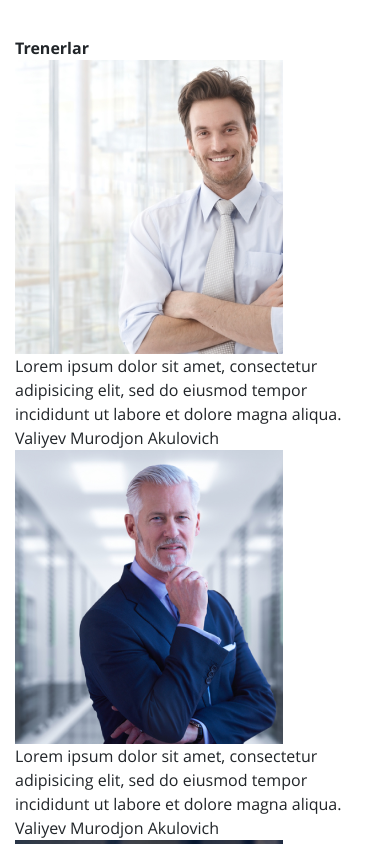
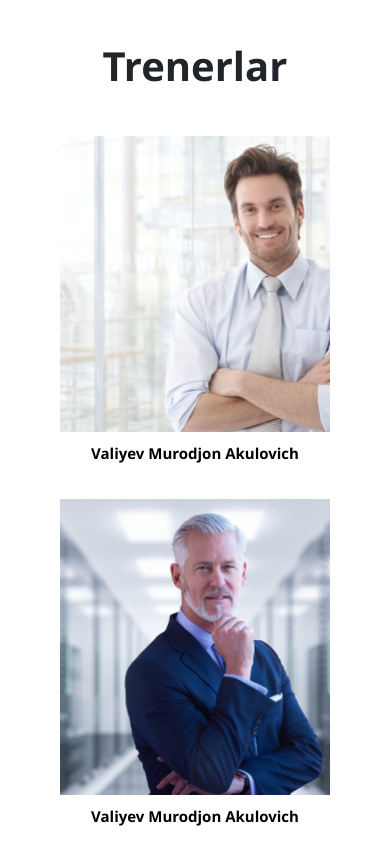
Before and after one commit to Navruz-Halimov/Jurnalists, a Nuxt app: page /about in a window 390 px wide. Shown: the part 2540-3384 px from the top of the page. Built offline with nearby package versions, Linux system fonts and the light colour scheme; what vue-backtotop would draw is missing.

Commit message:
added about page

```diff
--- a/assets/scss/base/_typography.scss
+++ b/assets/scss/base/_typography.scss
@@ -5,7 +5,7 @@ h1, h2, h3, h4, h5, h6 {
 
 a {
 	text-decoration: none;
-	transition: all .3s;
+	transition: all .2s;
 }
 
 ul, li {
--- a/assets/scss/main.scss
+++ b/assets/scss/main.scss
@@ -20,3 +20,4 @@
 @import "pages/compitition";
 @import "pages/guides";
 @import "pages/about";
+@import "pages/treninglar"
--- a/assets/scss/pages/_about.scss
+++ b/assets/scss/pages/_about.scss
@@ -55,6 +55,75 @@
     margin-bottom: 80px;
     &__title {
       font-weight: 700;
+      text-align: center;
+      font-size: 40px;
+      padding-bottom: 40px;
+    }
+    &__item {
+      margin-bottom: 35px;
+    }
+    &__img {
+      position: relative;
+
+      &:after {
+        content: "";
+        position: absolute;
+        top: 0;
+        bottom: 0;
+        right: 0;
+        left: 0;
+        background: rgba(30, 67, 131, 0.7);
+        transition: all .4s;
+        opacity: 0;
+      }
+      &:hover {
+        .trainers__text {
+          opacity: 1;
+        }
+        &:after {
+          opacity: 1;
+        }
+      }
+      img {
+        width: 100%;
+      }
+    }
+    &__text {
+      position: absolute;
+      bottom: 15px;
+      font-size: 14px;
+      color: #FFFFFF;
+      padding: 0 10px;
+      opacity: 0;
+      transition: all .4s;
+      z-index: 1;
+    }
+    &__name {
+      font-weight: bold;
+      font-size: 20px;
+      color: #000;
+      padding-top: 10px;
+      display: block;
+
+      &:hover {
+        color: #0094FF;
+        text-decoration: none;
+      }
+    }
+  }
+
+  .about-me {
+    margin-bottom: 80px;
+    &__title {
+      font-weight: 700;
+      font-size: 40px;
+      padding-bottom: 40px;
+    }
+
+    &__img {
+      img {
+        width: 100%;
+      }
     }
   }
 }
@@ -76,6 +145,33 @@
         font-size: 16px;
       }
     }
+    .trainers {
+      margin-bottom: 40px;
+      &__name {
+        font-size: 15px;
+      }
+      &__text {
+        font-size: 12px;
+      }
+    }
+    .about-me {
+      margin-bottom: 40px;
+    }
+  }
+}
+
+@media (max-width: 768px) {
+  .about-page {
+    .about-me {
+      &__img {
+        margin-bottom: 15px;
+        text-align: center;
+        img {
+          max-width: 300px;
+          text-align: center;
+        }
+      }
+    }
   }
 }
 
@@ -92,5 +188,15 @@
         padding-bottom: 0;
       }
     }
+    .trainers {
+      &__item {
+        text-align: center;
+      }
+      &__img {
+        img {
+          max-width: 270px;
+        }
+      }
+    }
   }
 }
--- a/pages/about.vue
+++ b/pages/about.vue
@@ -105,33 +105,83 @@
                 <img src="../assets/images/trainer1.png" alt="">
                 <div class="trainers__text">Lorem ipsum dolor sit amet, consectetur adipisicing elit, sed do eiusmod tempor incididunt ut labore et dolore magna aliqua.</div>
               </div>
-              <div class="trainers__name">Valiyev Murodjon Akulovich</div>
+              <nuxt-link to="" class="trainers__name">Valiyev Murodjon Akulovich</nuxt-link>
             </b-col>
             <b-col md="3" sm="6" class="trainers__item">
               <div class="trainers__img">
                 <img src="../assets/images/trainer2.png" alt="">
                 <div class="trainers__text">Lorem ipsum dolor sit amet, consectetur adipisicing elit, sed do eiusmod tempor incididunt ut labore et dolore magna aliqua.</div>
               </div>
-              <div class="trainers__name">Valiyev Murodjon Akulovich</div>
+              <nuxt-link to="" class="trainers__name">Valiyev Murodjon Akulovich</nuxt-link>
             </b-col>
             <b-col md="3" sm="6" class="trainers__item">
               <div class="trainers__img">
                 <img src="../assets/images/trainer3.png" alt="">
                 <div class="trainers__text">Lorem ipsum dolor sit amet, consectetur adipisicing elit, sed do eiusmod tempor incididunt ut labore et dolore magna aliqua.</div>
               </div>
-              <div class="trainers__name">Valiyev Murodjon Akulovich</div>
+              <nuxt-link to="" class="trainers__name">Valiyev Murodjon Akulovich</nuxt-link>
             </b-col>
             <b-col md="3" sm="6" class="trainers__item">
               <div class="trainers__img">
                 <img src="../assets/images/trainer1.png" alt="">
                 <div class="trainers__text">Lorem ipsum dolor sit amet, consectetur adipisicing elit, sed do eiusmod tempor incididunt ut labore et dolore magna aliqua.</div>
               </div>
-              <div class="trainers__name">Valiyev Murodjon Akulovich</div>
+              <nuxt-link to="" class="trainers__name">Valiyev Murodjon Akulovich</nuxt-link>
+            </b-col>
+            <b-col md="3" sm="6" class="trainers__item">
+              <div class="trainers__img">
+                <img src="../assets/images/trainer1.png" alt="">
+                <div class="trainers__text">Lorem ipsum dolor sit amet, consectetur adipisicing elit, sed do eiusmod tempor incididunt ut labore et dolore magna aliqua.</div>
+              </div>
+              <nuxt-link to="" class="trainers__name">Valiyev Murodjon Akulovich</nuxt-link>
+            </b-col>
+            <b-col md="3" sm="6" class="trainers__item">
+              <div class="trainers__img">
+                <img src="../assets/images/trainer2.png" alt="">
+                <div class="trainers__text">Lorem ipsum dolor sit amet, consectetur adipisicing elit, sed do eiusmod tempor incididunt ut labore et dolore magna aliqua.</div>
+              </div>
+              <nuxt-link to="" class="trainers__name">Valiyev Murodjon Akulovich</nuxt-link>
+            </b-col>
+            <b-col md="3" sm="6" class="trainers__item">
+              <div class="trainers__img">
+                <img src="../assets/images/trainer3.png" alt="">
+                <div class="trainers__text">Lorem ipsum dolor sit amet, consectetur adipisicing elit, sed do eiusmod tempor incididunt ut labore et dolore magna aliqua.</div>
+              </div>
+              <nuxt-link to="" class="trainers__name">Valiyev Murodjon Akulovich</nuxt-link>
+            </b-col>
+            <b-col md="3" sm="6" class="trainers__item">
+              <div class="trainers__img">
+                <img src="../assets/images/trainer1.png" alt="">
+                <div class="trainers__text">Lorem ipsum dolor sit amet, consectetur adipisicing elit, sed do eiusmod tempor incididunt ut labore et dolore magna aliqua.</div>
+              </div>
+              <nuxt-link to="" class="trainers__name">Valiyev Murodjon Akulovich</nuxt-link>
             </b-col>
           </b-row>
         </b-col>
       </b-row>
-      <b-row></b-row>
+      <b-row class="about-me">
+        <b-col cols="12">
+          <div class="about-me__title">Biz haqimizda</div>
+          <b-row>
+            <b-col md="4">
+              <div class="about-me__img">
+                <img src="../assets/images/about_me.png" alt="">
+              </div>
+            </b-col>
+            <b-col md="8">
+              <div class="about-me__text">
+                Lorem ipsum dolor sit amet, consectetur adipisicing elit, sed do eiusmod
+tempor incididunt ut labore et dolore magna aliqua. Ut enim ad minim veniam,
+quis nostrud exercitation ullamco laboris nisi ut aliquip ex ea commodo
+consequat. Duis aute irure dolor in reprehenderit in voluptate velit esse
+cillum dolore eu fugiat nulla pariatur. Excepteur sint occaecat cupidatat non
+proident, sunt in culpa qui officia deserunt mollit anim id est laborum. Lorem ipsum dolor sit amet, consectetur adipisicing elit, sed do eiusmod
+tempor incididunt ut labore et dolore magna aliqua.
+              </div>
+            </b-col>
+          </b-row>
+        </b-col>
+      </b-row>
     </b-container>
   </div>
 </template>
--- /dev/null
+++ b/pages/trainers.vue
@@ -0,0 +1,30 @@
+<template>
+  <div class="trainers-page">
+    <b-container class="links p-0 mb-5" fluid="fluid">
+      <b-container>
+        <b-row>
+          <b-col class="p-0" lg="12">
+            <div class="link">
+              <a href="#">Asosiy</a> / <span>Arxiv</span>
+            </div>
+          </b-col>
+        </b-row>
+      </b-container>
+    </b-container>
+    <b-container>
+      <b-row>
+        <b-col class="p-0" lg="3">
+          <left-content />
+        </b-col>
+        <b-col lg="9">
+          <b-row>
+            <div class="col-12">
+              <h1 class="archive-page__title">Arxiv</h1>
+            </div>
+          </b-row>
+          <b-row></b-row>
+        </b-col>
+      </b-row>
+    </b-container>
+  </div>
+</template>
```
Also changed, not shown: assets/images/about_me.png (added), assets/scss/pages/_treninglar.scss (added), pages/trainersitem.vue (renamed from pages/trainings.vue).
